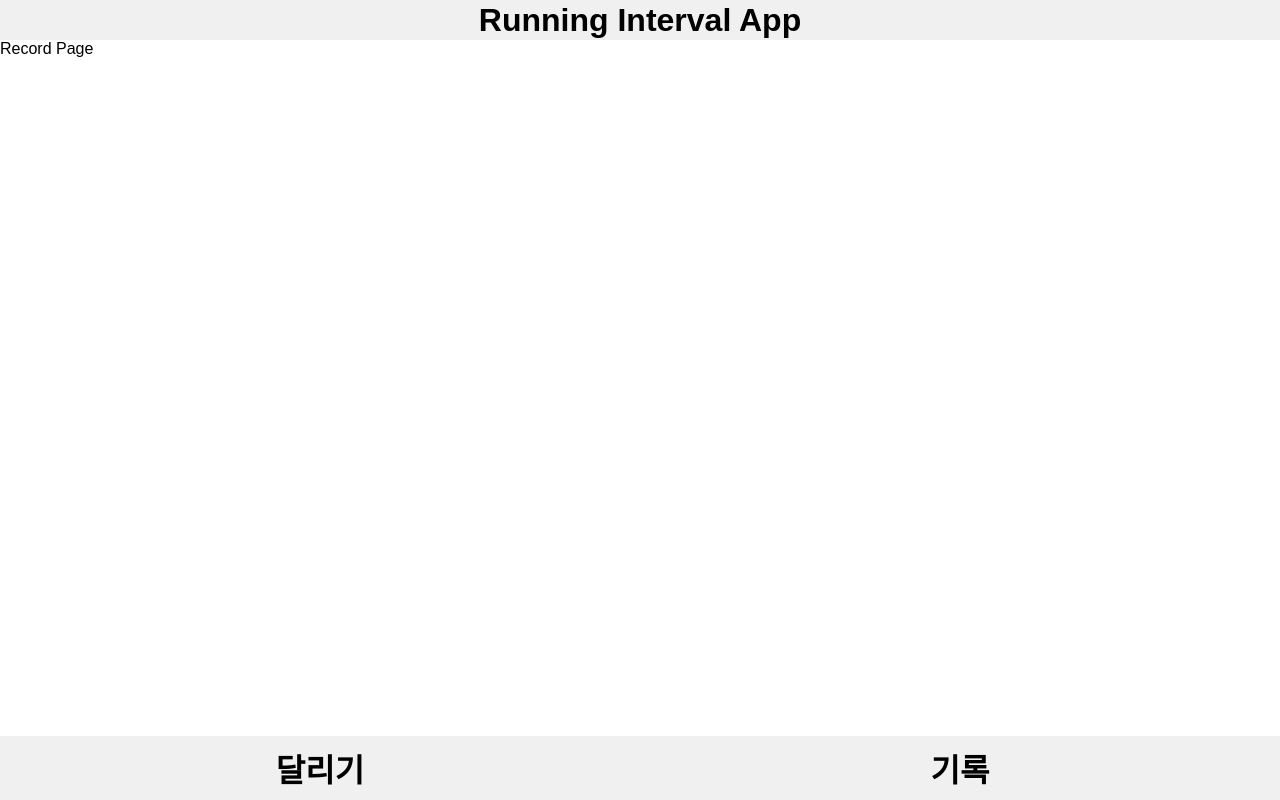
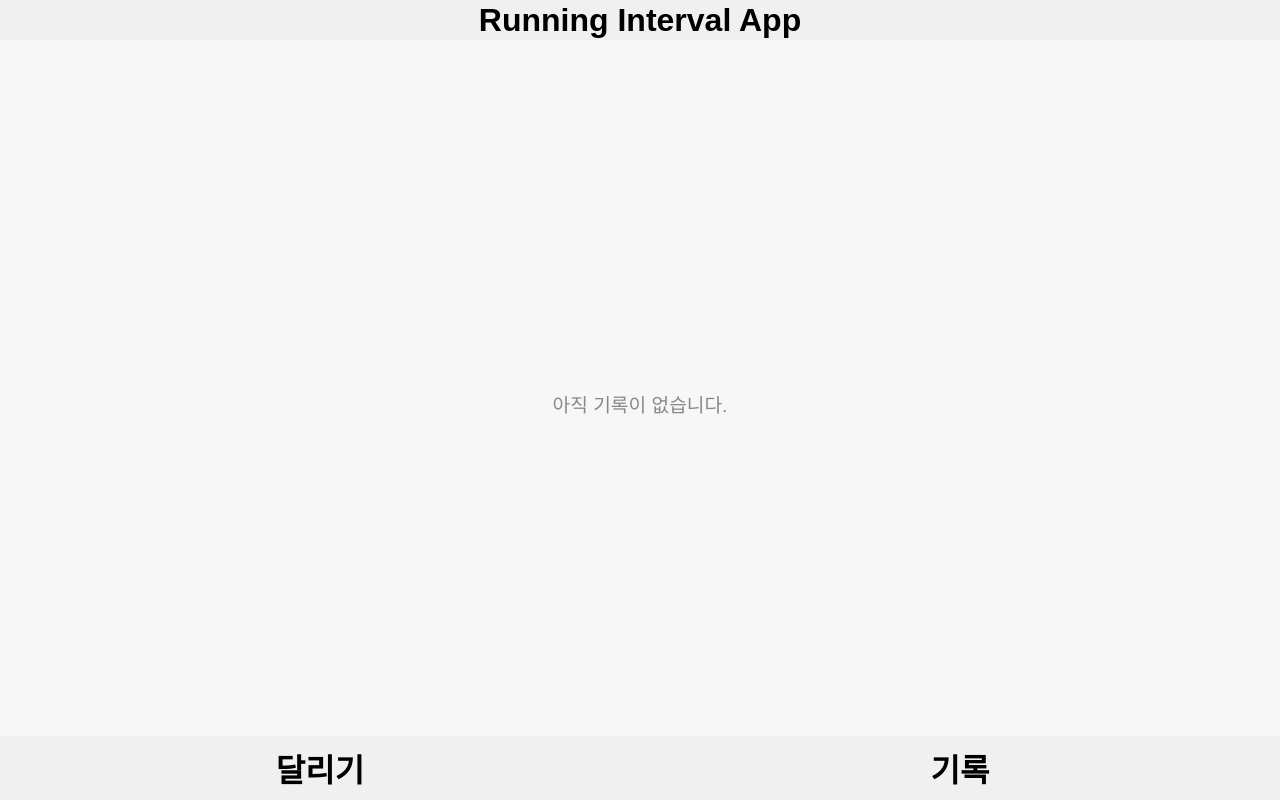
Before and after one commit to bjs0306b/running-interval-app, a React (Vite) app: page /Record in a window 1280 px wide. Built offline with nearby package versions, Linux system fonts and the light colour scheme.

Commit message:
기록 페이지 구현 및 데이터 영속성 적용

```diff
--- a/src/App.tsx
+++ b/src/App.tsx
@@ -1,11 +1,17 @@
 import "./App.css";
-import React from "react";
+import React, { useEffect } from "react";
 import { BrowserRouter as Router, Routes, Route } from "react-router-dom";
 import RunningPage from "./page/RunningPage";
 import RecordPage from "./page/RecordPage";
 import MainLayout from "./layout/MainLayout";
+import { useRecordStore } from "./store/recordStore";
 
 const App: React.FC = () => {
+
+  useEffect(() => {
+    useRecordStore.getState().loadRecords();
+  })
+
   return (
     <Router>
       <Routes>
--- a/src/page/RecordPage.tsx
+++ b/src/page/RecordPage.tsx
@@ -1,15 +1,47 @@
-import{
-    RecordPageContainer
+import React from "react";
+import { useRecordStore } from "../store/recordStore";
+import {
+  RecordPageContainer,
+  RecordList,
+  RecordCard,
+  RecordDate,
+  RecordStats,
+  StatItem,
+  NoRecords,
 } from "../styling/RecordPage.styled";
 
-const RecordPage: React.FC = () =>{
+// 숫자를 항상 두 자리로 포맷팅하는 헬퍼 함수 (e.g., 5 -> "05")
+const formatTime = (time: number) => time.toString().padStart(2, "0");
 
-    return(
-        <RecordPageContainer>
-            Record Page
-        </RecordPageContainer>
+const RecordPage: React.FC = () => {
+  const records = useRecordStore((state) => state.records);
 
-    );
+  return (
+    <RecordPageContainer>
+      {records.length === 0 ? (
+        <NoRecords>아직 기록이 없습니다.</NoRecords>
+      ) : (
+        <RecordList>
+          {records.map((record) => (
+            <RecordCard key={record.id}>
+              <RecordDate>{record.date}</RecordDate>
+              <RecordStats>
+                <StatItem>
+                  달리기: {formatTime(record.runningTimeMinutes)}분{" "}
+                  {formatTime(record.runningTimeSeconds)}초
+                </StatItem>
+                <StatItem>
+                  휴식: {formatTime(record.restTimeMinutes)}분{" "}
+                  {formatTime(record.restTimeSeconds)}초
+                </StatItem>
+                <StatItem>반복: {record.repeatCount}회</StatItem>
+              </RecordStats>
+            </RecordCard>
+          ))}
+        </RecordList>
+      )}
+    </RecordPageContainer>
+  );
 };
 
 export default RecordPage;
--- a/src/page/RunningPage.tsx
+++ b/src/page/RunningPage.tsx
@@ -4,6 +4,7 @@ import {
   useSettingTimeStore,
   useRepeatStore,
 } from "../store/timeStore";
+import { useRecordStore } from "../store/recordStore";
 import SettingModal from "../components/SettingModal";
 import { FaVolumeUp } from "react-icons/fa";
 import { MdVibration } from "react-icons/md";
@@ -21,14 +22,20 @@ import {
 } from "../styling/Runningpage.styled";
 
 const RunningPage: React.FC = () => {
-  const { minutes, seconds, setMinutes, setSeconds } = useTimerStore();
-  const {
-    runningTimeMinutes,
-    runningTimeSeconds,
-    restTimeMinutes,
-    restTimeSeconds,
-  } = useSettingTimeStore();
-  const { repeatCount } = useRepeatStore();
+  const minutes = useTimerStore((state) => state.minutes);
+  const seconds = useTimerStore((state) => state.seconds);
+  const setMinutes = useTimerStore((state) => state.setMinutes);
+  const setSeconds = useTimerStore((state) => state.setSeconds);
+  const runningTimeMinutes = useSettingTimeStore(
+    (state) => state.runningTimeMinutes
+  );
+  const runningTimeSeconds = useSettingTimeStore(
+    (state) => state.runningTimeSeconds
+  );
+  const restTimeMinutes = useSettingTimeStore((state) => state.restTimeMinutes);
+  const restTimeSeconds = useSettingTimeStore((state) => state.restTimeSeconds);
+  const repeatCount = useRepeatStore((state) => state.repeatCount);
+  const addRecord = useRecordStore((state) => state.addRecord);
 
   const [currentRepeat, setCurrentRepeat] = useState(0);
   const [isModalOpen, setIsModalOpen] = useState(false);
@@ -39,7 +46,7 @@ const RunningPage: React.FC = () => {
   const [isMuted, setIsMuted] = useState(false);
 
   const playNotificationSound = () => {
-    if(isMuted){
+    if (isMuted) {
       triggerVibration();
       return;
     }
@@ -52,7 +59,7 @@ const RunningPage: React.FC = () => {
   };
 
   const triggerVibration = () => {
-    if("vibrate" in navigator && !isMuted) {
+    if ("vibrate" in navigator && !isMuted) {
       navigator.vibrate(500);
     }
   };
@@ -105,6 +112,13 @@ const RunningPage: React.FC = () => {
 
             if (nextRepeat === 0) {
               setIsTimerActive(false);
+              addRecord({
+                runningTimeMinutes,
+                runningTimeSeconds,
+                restTimeMinutes,
+                restTimeSeconds,
+                repeatCount,
+              });
               setIsRunning(true);
               setMinutes(runningTimeMinutes);
               setSeconds(runningTimeSeconds);
--- /dev/null
+++ b/src/store/recordStore.ts
@@ -0,0 +1,43 @@
+import { create } from "zustand";
+
+export interface RunningRecord {
+  id: string;
+  date: string;
+  runningTimeMinutes: number;
+  runningTimeSeconds: number;
+  restTimeMinutes: number;
+  restTimeSeconds: number;
+  repeatCount: number;
+}
+
+interface RecordState {
+  records: RunningRecord[];
+  addRecord: (newRecord: Omit<RunningRecord, "id" | "date">) => void;
+  loadRecords: () => void;
+}
+
+const RECORDS_STORAGE_KEY = "runningRecords";
+
+export const useRecordStore = create<RecordState>((set, get) => ({
+  records: [],
+
+  loadRecords: () => {
+    const savedRecords = localStorage.getItem(RECORDS_STORAGE_KEY);
+    if (savedRecords) {
+      set({ records: JSON.parse(savedRecords) });
+    }
+  },
+
+  addRecord: (recordData) => {
+    const newRecord: RunningRecord = {
+      ...recordData,
+      id: Date.now().toString(),
+      date: new Date().toLocaleDateString(),
+    };
+
+    const updatedRecords = [newRecord, ...get().records];
+    set({ records: updatedRecords });
+
+    localStorage.setItem(RECORDS_STORAGE_KEY, JSON.stringify(updatedRecords));
+  },
+}));
--- a/src/styling/RecordPage.styled.ts
+++ b/src/styling/RecordPage.styled.ts
@@ -1,3 +1,48 @@
-import styled from  "styled-components";
+import styled from "styled-components";
 
-export const RecordPageContainer = styled.div``;
+export const RecordPageContainer = styled.div`
+  height: 100%;
+  padding: 1rem;
+  overflow-y: auto; // 기록이 많아지면 스크롤
+  background-color: #f7f7f7;
+`;
+
+export const RecordList = styled.ul`
+  list-style: none;
+  padding: 0;
+  margin: 0;
+`;
+
+export const RecordCard = styled.li`
+  background-color: white;
+  border-radius: 0.5rem;
+  padding: 1rem;
+  margin-bottom: 1rem;
+  box-shadow: 0 2px 4px rgba(0, 0, 0, 0.1);
+`;
+
+export const RecordDate = styled.div`
+  font-size: 0.9rem;
+  color: #666;
+  margin-bottom: 0.75rem;
+`;
+
+export const RecordStats = styled.div`
+  display: flex;
+  flex-direction: column;
+  gap: 0.5rem;
+`;
+
+export const StatItem = styled.div`
+  font-size: 1rem;
+  color: #333;
+`;
+
+export const NoRecords = styled.div`
+  display: flex;
+  justify-content: center;
+  align-items: center;
+  height: 100%;
+  color: #888;
+  font-size: 1.2rem;
+`;
```
Also changed, not shown: 1 other file (tests, documents, lock files or other folders).
